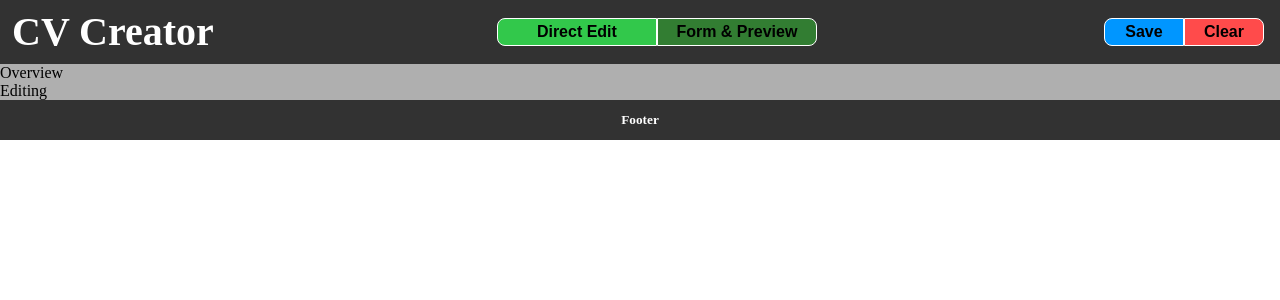
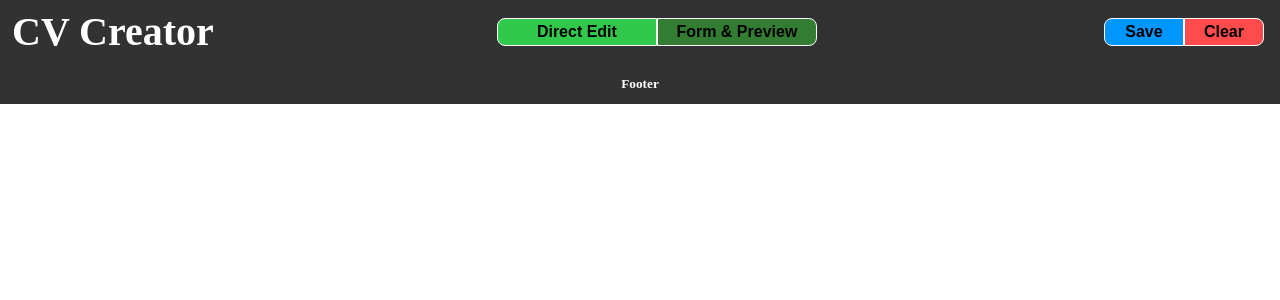
Before and after one commit to gizinski-jacek/cv-project-react, a React (Create React App) app: page / in a window 1280 px wide. Shown: the top 300 px of the page. Built offline with nearby package versions, Linux system fonts and the light colour scheme.

Commit message:
Cleaning up.

```diff
--- a/src/components/DirectCV.js
+++ b/src/components/DirectCV.js
@@ -1,13 +1,17 @@
-import Overview from './DirectCVcomponents/Overview';
-import Editing from './DirectCVcomponents/Editing';
+function DirectCV(props) {
+	const {
+		data,
+		changePersonal,
+		changeFile,
+		changeExperience,
+		addExperience,
+		removeExperience,
+		changeEducation,
+		addEducation,
+		removeEducation,
+	} = props;
 
-function DirectCV() {
-	return (
-		<div className='directCV'>
-			<Overview />
-			<Editing />
-		</div>
-	);
+	return <div className='directCV'></div>;
 }
 
 export default DirectCV;
--- a/src/components/DirectCVcomponents/Editing.js
+++ /dev/null
@@ -1,5 +0,0 @@
-function Editing() {
-	return <div className='editing'>Editing</div>;
-}
-
-export default Editing;
--- a/src/components/DirectCVcomponents/Overview.js
+++ /dev/null
@@ -1,5 +0,0 @@
-function Overview() {
-	return <div className='overview'>Overview</div>;
-}
-
-export default Overview;
```
